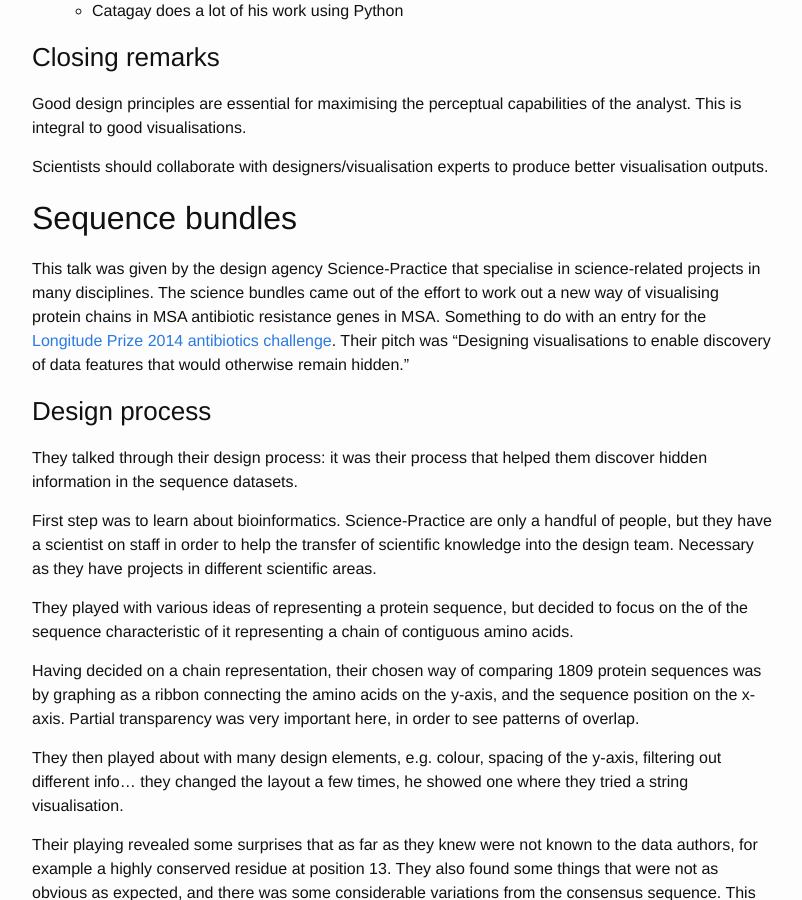
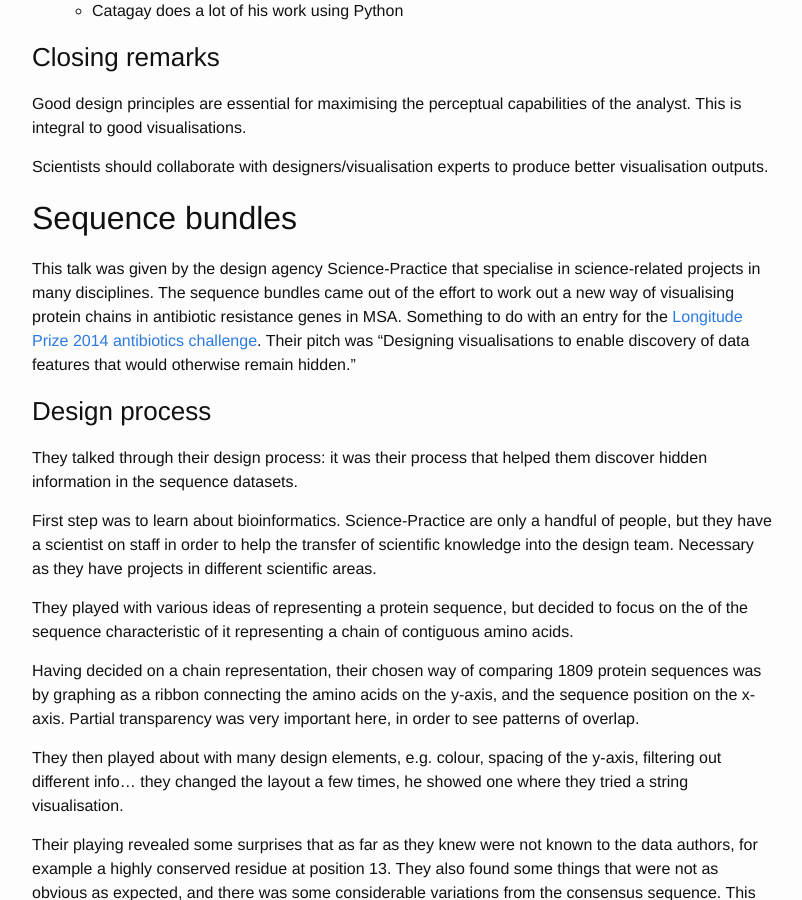
Before and after one commit to davidcmoulton/decodeuri, a Jekyll site: the page built from _posts/2015-01-16-meetup-writeup-science-of-data-visualistion.md, in a window 1280 px wide and 900 px high, scrolled down 2289 px. Shown: the whole window, without its empty margins (238-1040 px from the left). Built offline with Jekyll 4.4.1, drawn with Linux system fonts in a browser that asks for light colours.

Commit message:
Fix typo

```diff
--- a/_posts/2015-01-16-meetup-writeup-science-of-data-visualistion.md
+++ b/_posts/2015-01-16-meetup-writeup-science-of-data-visualistion.md
@@ -81,7 +81,7 @@ Scientists should collaborate with designers/visualisation experts to produce be
 
 ## Sequence bundles
 
-This talk was given by the design agency Science-Practice that specialise in science-related projects in many disciplines. The science bundles came out of the effort to work out a new way of visualising protein chains in MSA antibiotic resistance genes in MSA. Something to do with an entry for the [Longitude Prize 2014 antibiotics challenge](https://longitudeprize.org/challenge/antibiotics). Their pitch was "Designing visualisations to enable discovery of data features that would otherwise remain hidden."
+This talk was given by the design agency Science-Practice that specialise in science-related projects in many disciplines. The sequence bundles came out of the effort to work out a new way of visualising protein chains in antibiotic resistance genes in MSA. Something to do with an entry for the [Longitude Prize 2014 antibiotics challenge](https://longitudeprize.org/challenge/antibiotics). Their pitch was "Designing visualisations to enable discovery of data features that would otherwise remain hidden."
 
 ### Design process
 
```
